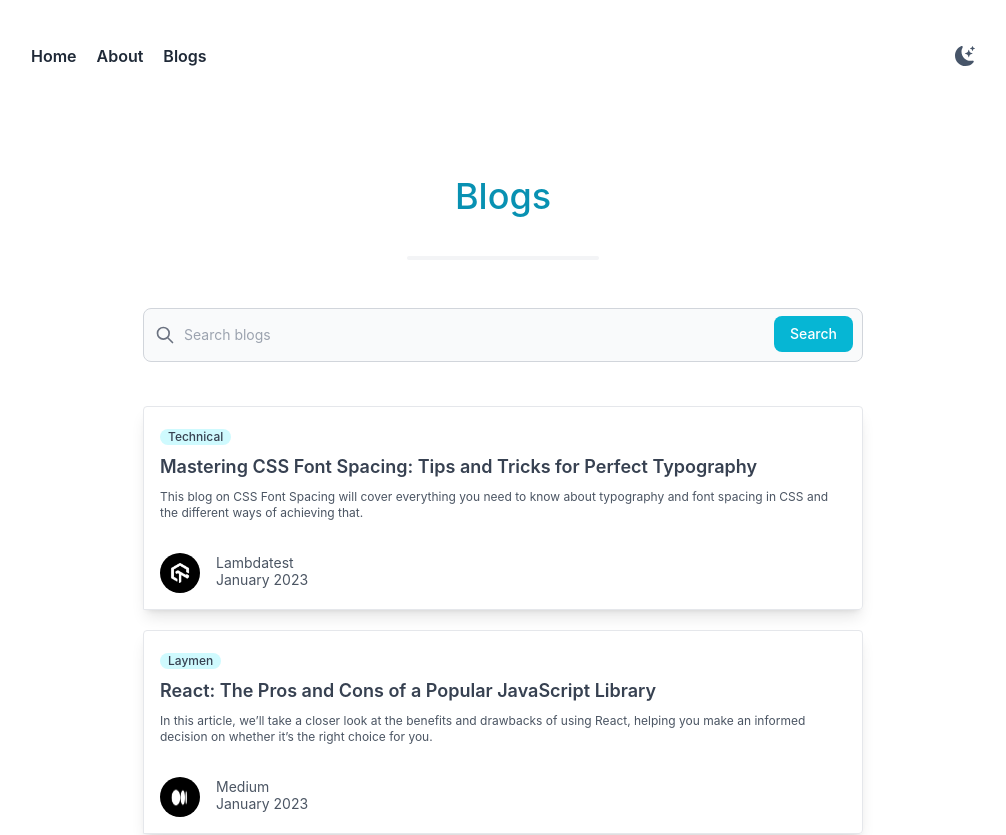
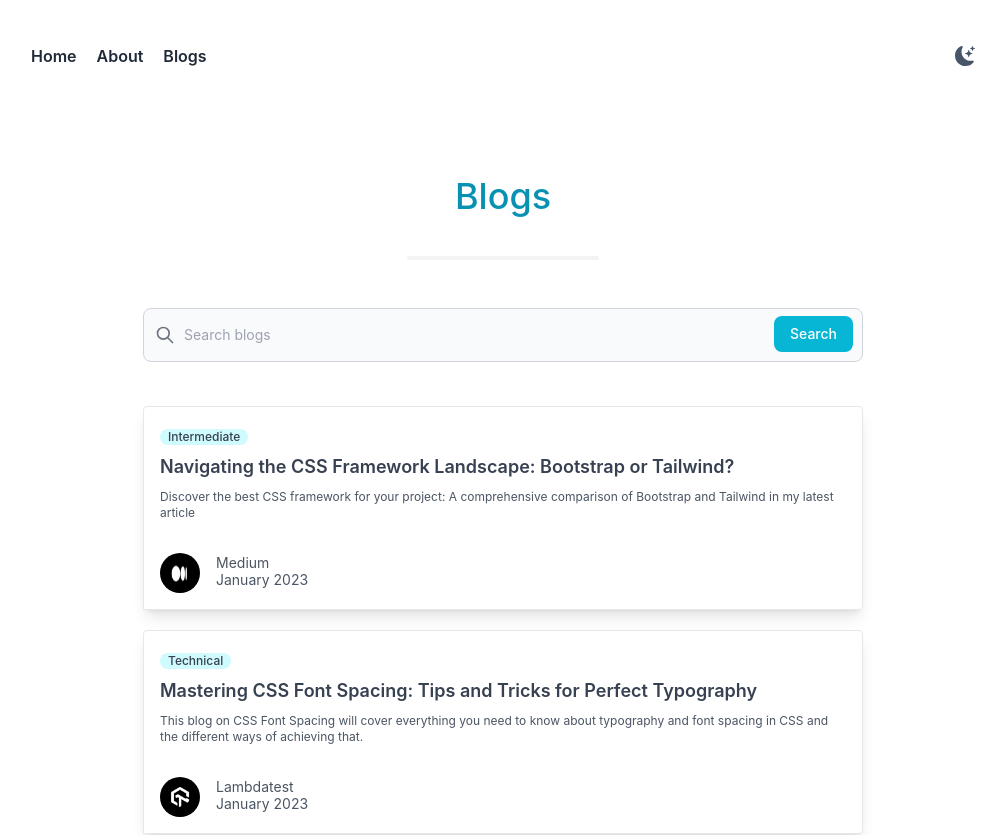
Before and after one commit to dunyanong/myportfolio, a Next.js app: page /blogs in a window 1280 px wide. Shown: the top 835 px of the page, without its empty margins (137-1143 px from the left). Built offline with nearby package versions, Linux system fonts and the light colour scheme.

Commit message:
Update BlogData.js

```diff
--- a/data/BlogData.js
+++ b/data/BlogData.js
@@ -34,7 +34,7 @@ const BlogData = [
     },
     {
         id: 4,
-        difficulty: 'Laymen',
+        difficulty: 'Intermediate',
         title: 'React: The Pros and Cons of a Popular JavaScript Library',
         description: 'In this article, we’ll take a closer look at the benefits and drawbacks of using React, helping you make an informed decision on whether it’s the right choice for you.',
         platform: 'Medium',
@@ -42,7 +42,7 @@ const BlogData = [
         image: Medium,
         bloglink: "https://medium.com/@dunyan/react-the-pros-and-cons-of-a-popular-javascript-library-6e1e443a3e22",
     },
-        {
+    {
         id: 5,
         difficulty: 'Technical',
         title: 'Mastering CSS Font Spacing: Tips and Tricks for Perfect Typography',
@@ -52,6 +52,16 @@ const BlogData = [
         image: Lamdatest,
         bloglink: "https://www.lambdatest.com/blog/css-font-spacing/",
     },
+    {
+        id: 6,
+        difficulty: 'Intermediate',
+        title: 'Navigating the CSS Framework Landscape: Bootstrap or Tailwind?',
+        description: 'Discover the best CSS framework for your project: A comprehensive comparison of Bootstrap and Tailwind in my latest article',
+        platform: 'Medium',
+        date: 'January 2023',
+        image: Medium,
+        bloglink: "https://medium.com/@dunyan/navigating-the-css-framework-landscape-bootstrap-or-tailwind-fb21ae12a9e8",
+    },
   ];
 
   export default BlogData;
```
